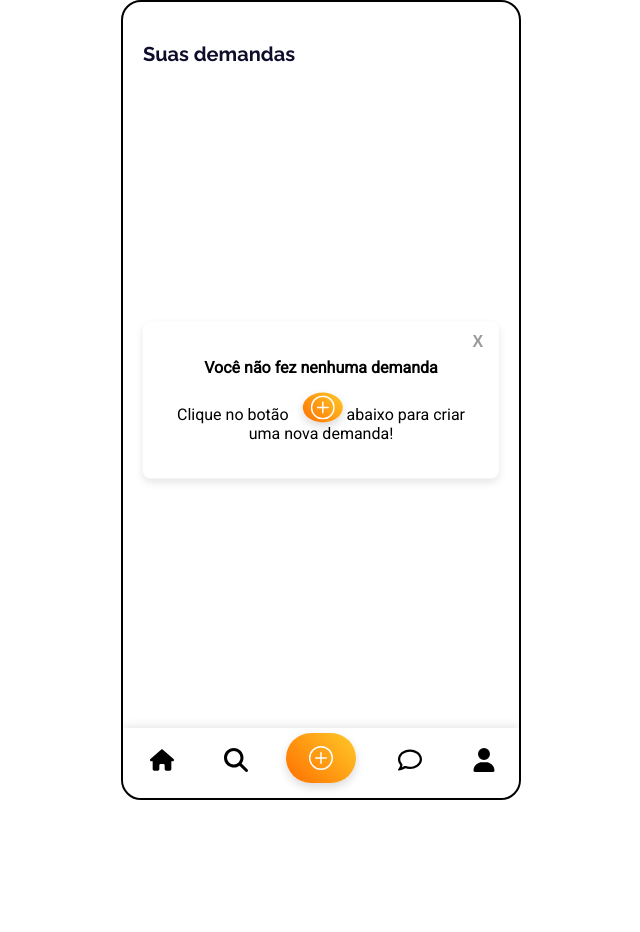
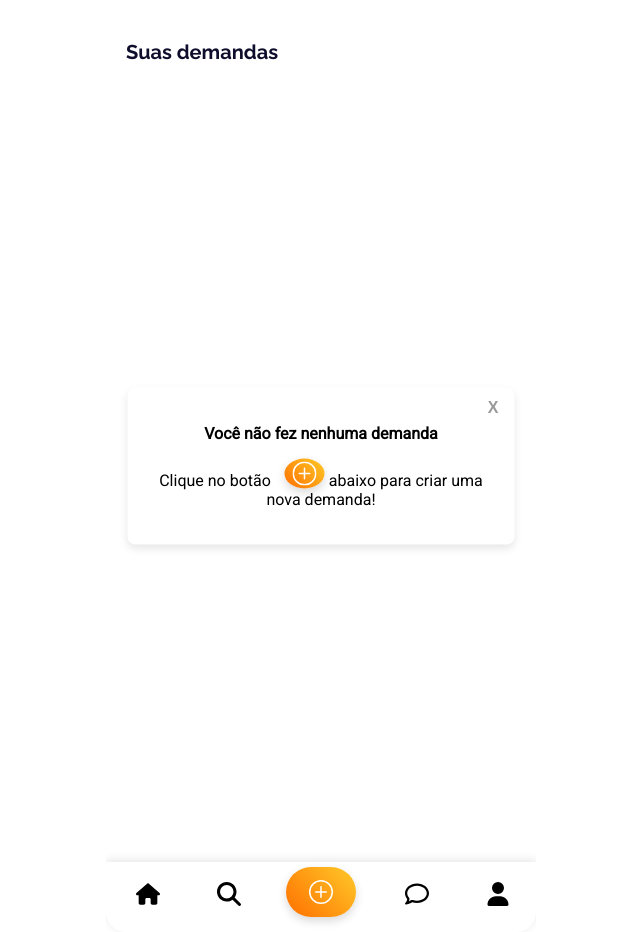
Before and after one commit to ericksoares13/INF221-COOLVERT, a Flask app: page /homeContratante in a window 1280 px wide. Shown: the whole page, without its empty margins (319-959 px from the left). Before the commit the page ends 800 px from the top, so only its background shows below. Run offline with Flask 3, Linux system fonts and the light colour scheme.

Commit message:
Corrigindo tamanho das telas de home

```diff
--- a/app/templates/hirerHome.html
+++ b/app/templates/hirerHome.html
@@ -11,20 +11,12 @@
         .phone-frame {
             position: relative;
             width: 100%;
-            max-width: 400px;
-            /* Largura máxima para simular uma tela de celular */
-            height: 100vh;
-            /* Altura total da tela */
+            max-width: 430px;
+            height: 932px;
             margin: 0 auto;
-            border: 2px solid #000;
-            /* Contorno da tela */
-            border-radius: 20px;
-            /* Bordas arredondadas para simular um telefone */
             box-sizing: border-box;
             overflow: hidden;
-            /* Esconde o conteúdo que ultrapassar as bordas */
             background-color: #fff;
-            /* Cor de fundo da tela */
             display: flex;
             flex-direction: column;
             justify-content: space-between;
--- a/app/templates/musicianHome.html
+++ b/app/templates/musicianHome.html
@@ -11,11 +11,9 @@
         .phone-frame {
             position: relative;
             width: 100%;
-            max-width: 400px;
-            height: 100vh;
+            max-width: 430px;
+            height: 932px;
             margin: 0 auto;
-            border: 2px solid #000;
-            border-radius: 20px;
             box-sizing: border-box;
             overflow: hidden;
             background-color: #fff;
```
